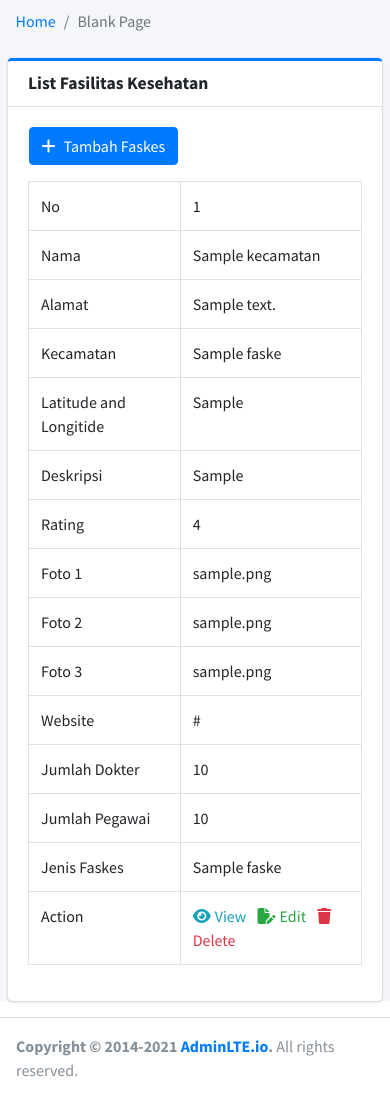
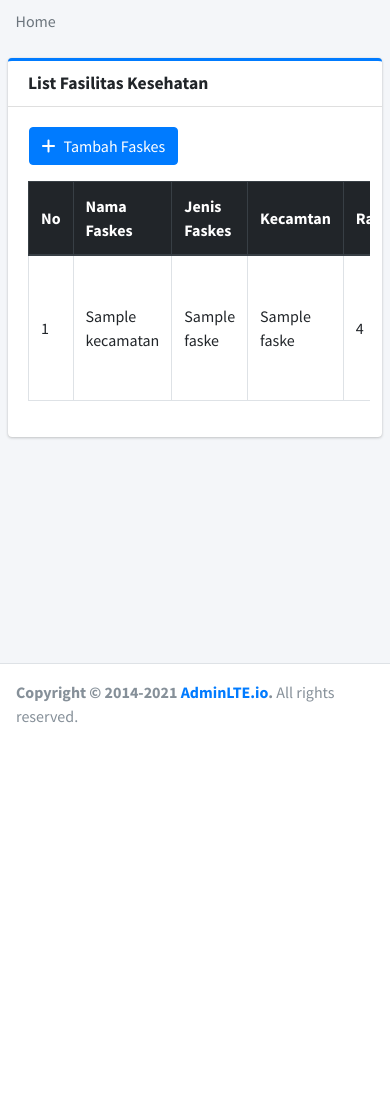
Before and after one commit to ayyashmumtaz/project_faskes, a CodeIgniter app: page /database/Master/faskes in a window 390 px wide. Shown: the part 100-1198 px from the top of the page. After the commit the page ends 823 px from the top, so only its background shows below. Run offline with CodeIgniter, Linux system fonts and the light colour scheme; tables that the repository leaves empty or names only in its code hold one stand-in row (values such as "Sample post"); some libraries are stand-ins or nearby versions.

Commit message:
add faskes READ, and update

```diff
--- a/application/controllers/Master.php
+++ b/application/controllers/Master.php
@@ -39,6 +39,20 @@ class Master extends CI_Controller
 		$this->load->view('_partials/header', $data);
 		$this->load->view('_partials/navbar');
 		$this->load->view('master/faskes_create');
+		$this->load->view('_partials/footer');
+	}
+
+	// READ
+	public function faskes_detail()
+	{
+		$data['title'] = 'Faskes Detail';
+
+		$id = $this->input->get('id');
+		$data['faskes'] = $this->Faskes_model->findFaskesById($id);
+
+		$this->load->view('_partials/header', $data);
+		$this->load->view('_partials/navbar');
+		$this->load->view('master/faskes_detail', $data);
 		$this->load->view('_partials/footer');
 	}
 
--- a/application/models/Faskes_model.php
+++ b/application/models/Faskes_model.php
@@ -26,4 +26,14 @@ class Faskes_model extends CI_Model
    {
       return $this->db->get('jenis_faskes')->result_array();
    }
+
+   public function findFaskesById($id)
+   {
+      $this->db->join('kecamatan', 'kecamatan.id_kecamatan = faskes.id', 'LEFT');
+      $this->db->join('jenis_faskes', 'jenis_faskes.id_faskes = faskes.jenis_id', 'left');
+
+      $query = $this->db->get_where('faskes', array('id' => $id));
+      return $query->row();
+   }
+
 }
--- a/application/views/master/faskes.php
+++ b/application/views/master/faskes.php
@@ -9,8 +9,7 @@
              </div>
              <div class="col-sm-6">
                 <ol class="breadcrumb float-sm-right">
-                   <li class="breadcrumb-item"><a href="#">Home</a></li>
-                   <li class="breadcrumb-item active">Blank Page</li>
+                   <li class="breadcrumb-item active">Home</li>
                 </ol>
              </div>
           </div>
@@ -35,79 +34,40 @@
                 </div>
                 <div class="col-12 table-responsive">
                    <table class="table table-hover table-bordered">
-                      <?php $nomor = 1; ?>
-                      <?php foreach ($dataFaskes as $df) : ?>
+                      <thead class="thead-dark align-center">
                          <tr>
-                            <td>No</td>
-                            <td><?= $nomor++ ?></td>
-                         <tr>
-                            <td>Nama</td>
-                            <td><?= $df->nama ?></td>
+                            <th class="align-middle">No</th>
+                            <th class="align-middle">Nama Faskes</th>
+                            <th class="align-middle">Jenis Faskes</th>
+                            <th class="align-middle">Kecamtan</th>
+                            <th class="align-middle">Rating</th>
+                            <th class="align-middle">Website</th>
+                            <th class="align-middle">Action</th>
                          </tr>
-                         <tr>
-                            <td>Alamat</td>
-                            <td><?= $df->alamat ?></td>
-                         </tr>
-                         <tr>
-                            <td>Kecamatan</td>
-                            <td><?= $df->nama_kecamatan ?></td>
-                         </tr>
-                         <tr>
-                            <td>Latitude and Longitide</td>
-                            <td><?= $df->latlong ?></td>
-                         </tr>
-                         <tr>
-                            <td>Deskripsi</td>
-                            <td><?= $df->deskripsi ?></td>
-                         </tr>
-                         <tr>
-                            <td>Rating</td>
-                            <td><?= $df->skor_rating ?></td>
-                         </tr>
-                         <tr>
-                            <td>Foto 1</td>
-                            <td><?= $df->foto1 ?></td>
-                         </tr>
-                         <tr>
-                            <td>Foto 2</td>
-                            <td><?= $df->foto2 ?></td>
-                         </tr>
-                         <tr>
-                            <td>Foto 3</td>
-                            <td><?= $df->foto3 ?></td>
-                         </tr>
-                         <tr>
-                            <td>Website</td>
-                            <td><?= $df->website ?></td>
-                         </tr>
-                         <tr>
-                            <td>Jumlah Dokter</td>
-                            <td><?= $df->jumlah_dokter ?></td>
-                         </tr>
-                         <tr>
-                            <td>Jumlah Pegawai</td>
-                            <td><?= $df->jumlah_pegawai ?></td>
-                         </tr>
-                         <tr>
-                            <td>Jenis Faskes</td>
-                            <td><?= $df->nama_faskes ?></td>
-                         </tr>
-                         <tr>
-                            <td>Action</td>
-                            <td>
-                               <a href="<?= base_url('Master/detail?nama=') . $df->id ?>" class="pr-2 text-info">
+                      </thead>
+                      <tbody>
+                         <?php $nomor = 1; ?>
+                         <?php foreach ($dataFaskes as $df) : ?>
+                            <td class="align-middle"><?= $nomor++ ?></td>
+                            <td class="align-middle"><?= $df->nama ?></td>
+                            <td class="align-middle"><?= $df->nama_faskes ?></td>
+                            <td class="align-middle"><?= $df->nama_kecamatan ?></td>
+                            <td class="align-middle"><?= $df->skor_rating ?></td>
+                            <td class="align-middle"><?= $df->website ?></td>
+                            <td class="align-middle">
+                               <a href="<?= base_url('Master/faskes_detail?id=') . $df->id ?>" class="pr-2 text-info">
                                   <i class="fa-solid fa-eye pr-1 text-info"></i>View
                                </a>
                                <a href="<?= base_url('Master/edit?nama=') . $df->id ?>" class="pr-2 text-success">
                                   <i class="fa-solid fa-file-pen pr-1 text-success"></i>Edit
                                </a>
-                               <a href="<?= base_url('Master/delete?nama=') .$df->id ?>" class="pr-2 text-danger" onclick="if(!confirm('Anda Yakin Menghapus Data Faskes Bernama, <?= $df->nama ?> ?')) {return false}">
+                               <a href="<?= base_url('Master/delete?nama=') . $df->id ?>" class="pr-2 text-danger" onclick="if(!confirm('Anda Yakin Menghapus Data Faskes Bernama, <?= $df->nama ?> ?')) {return false}">
                                   <i class="fa-solid fa-trash pr-1 text-danger"></i>Delete
                                </a>
                             </td>
-                         </tr>
-                      <?php endforeach ?>
+                      </tbody>
                    </table>
+                <?php endforeach ?>
                 </div>
              </div>
              <!-- /.card-body -->
```
Also changed, not shown: application/views/master/faskes_detail.php (added, +125 -0 lines).
